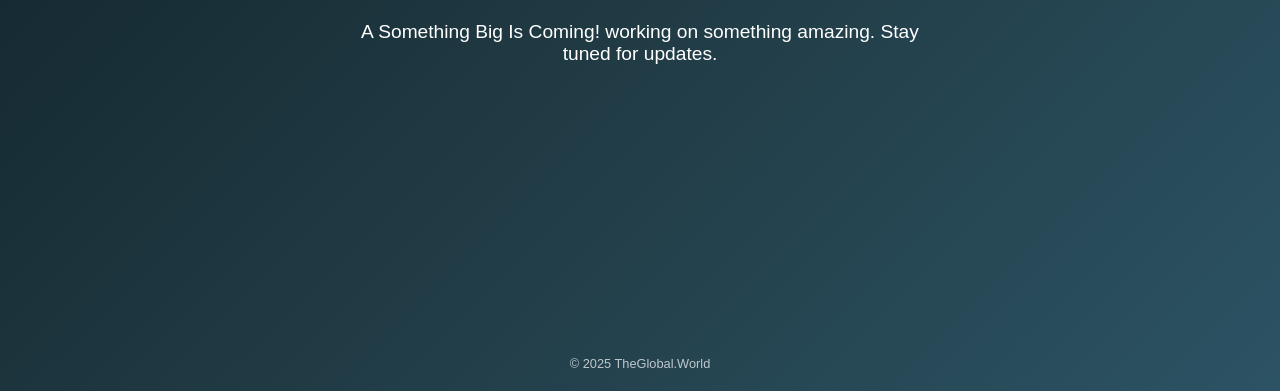
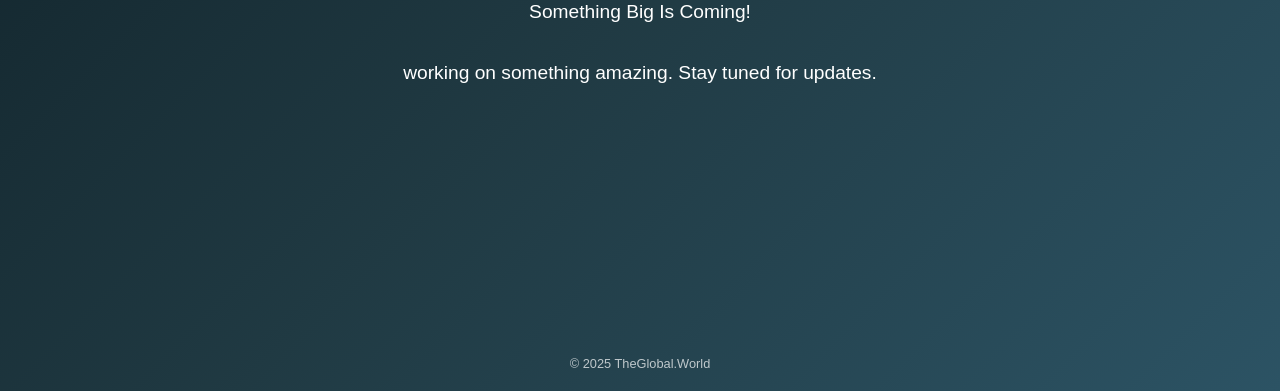
Before and after one commit to maheshkhoche/TheGlobal.World, a plain HTML site: page index.html in a window 1280 px wide. Shown: the part 409-800 px from the top of the page. Drawn offline with Linux system fonts and the light colour scheme.

Commit message:
Update index.html

```diff
--- a/index.html
+++ b/index.html
@@ -37,7 +37,7 @@
 </head>
 <body>
   <h1>TheGlobal.World</h1>
-  <p>A Something Big Is Coming! working on something amazing. Stay tuned for updates.</p>
+  <p>Something Big Is Coming!<p> working on something amazing. Stay tuned for updates.</p>
   <footer>© 2025 TheGlobal.World</footer>
 </body>
 </html>
```
